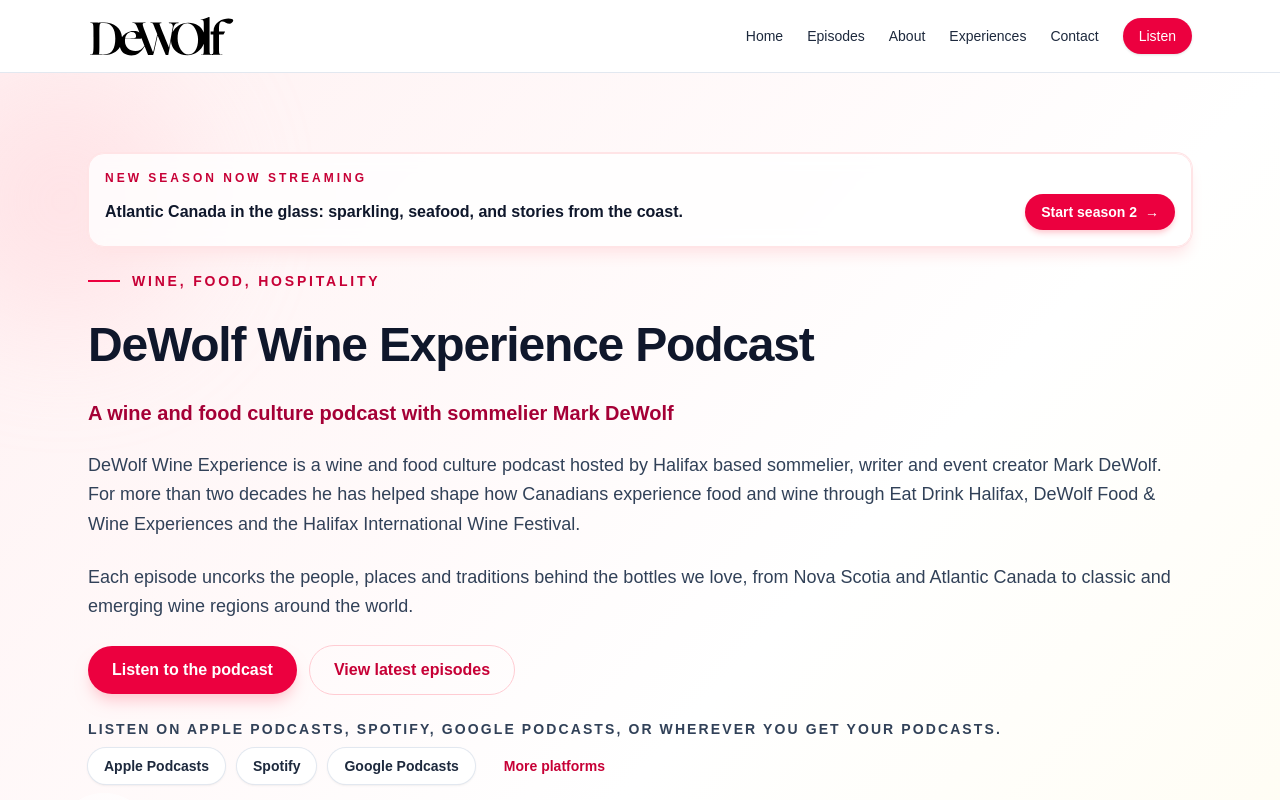
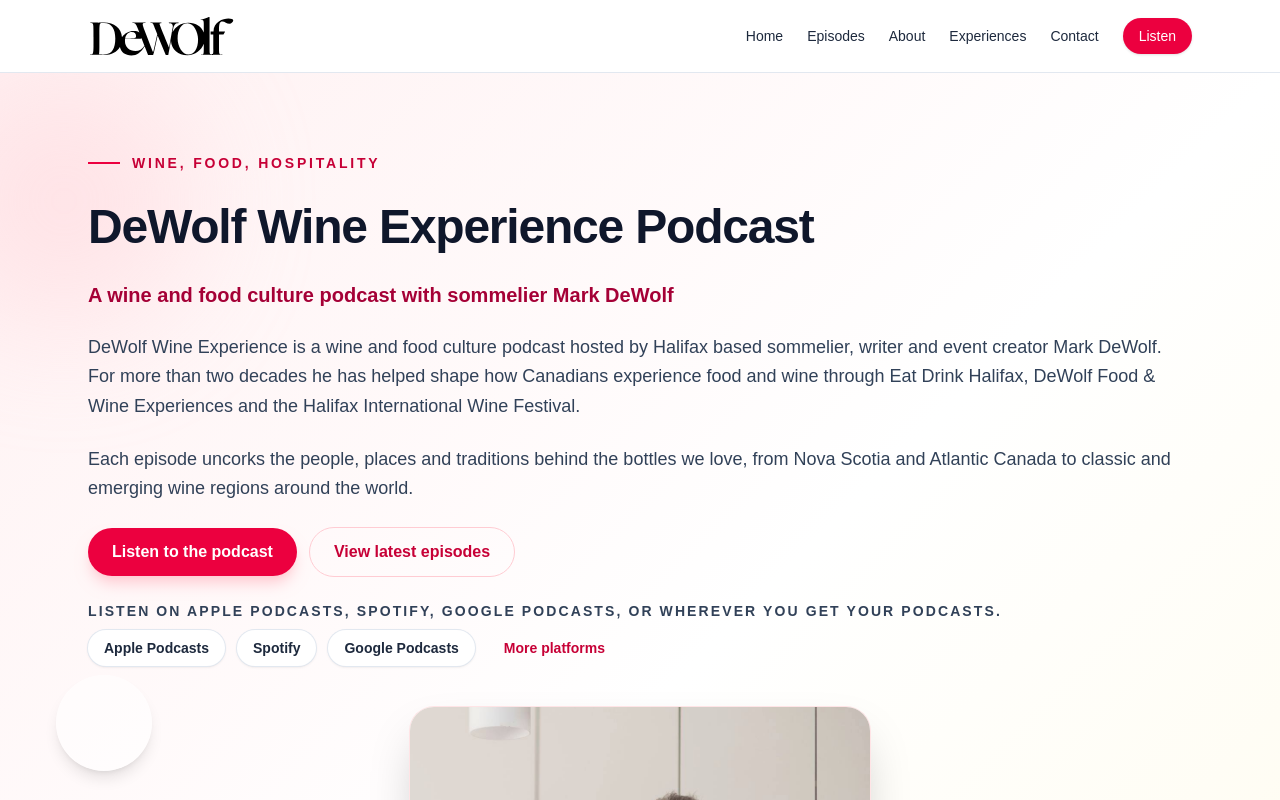
Before and after one commit to dewolfexperiences/dewolfwineexperiencewebsite, a Next.js app: page / in a window 1280 px wide. Shown: the top 800 px of the page. Built offline with nearby package versions, Linux system fonts and the light colour scheme.

Commit message:
Remove season announcement card

```diff
--- a/src/app/page.tsx
+++ b/src/app/page.tsx
@@ -43,24 +43,6 @@
         </div>
         <div className="relative mx-auto grid max-w-6xl items-center gap-10 px-6 py-16 md:grid-cols-[1.2fr,1fr] md:py-20">
           <div className="space-y-6">
-            <div className="rounded-2xl border border-rose-100 bg-white/80 p-4 shadow-lg shadow-rose-100 ring-1 ring-rose-100 backdrop-blur">
-              <p className="text-xs font-semibold uppercase tracking-[0.25em] text-rose-700">
-                New season now streaming
-              </p>
-              <div className="mt-2 flex flex-wrap items-center justify-between gap-3">
-                <p className="text-base font-semibold text-slate-900">
-                  Atlantic Canada in the glass: sparkling, seafood, and stories
-                  from the coast.
-                </p>
-                <Link
-                  href="#episodes"
-                  className="inline-flex items-center gap-2 rounded-full bg-rose-600 px-4 py-2 text-sm font-semibold text-white shadow-md shadow-rose-200 transition hover:bg-rose-500"
-                >
-                  Start season 2
-                  <span aria-hidden>→</span>
-                </Link>
-              </div>
-            </div>
             <div className="flex items-center gap-3 text-sm font-semibold uppercase tracking-[0.2em] text-rose-700">
               <span className="h-[2px] w-8 bg-rose-600" />
               Wine, Food, Hospitality
```
